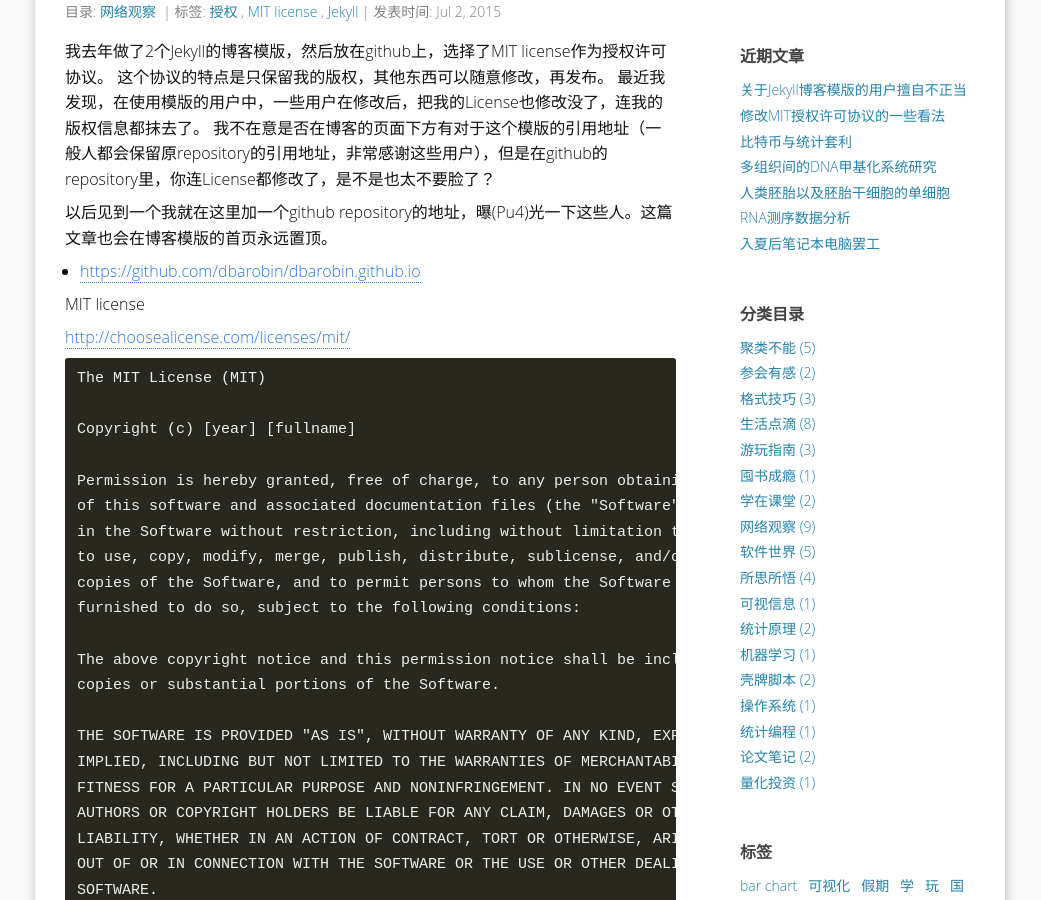
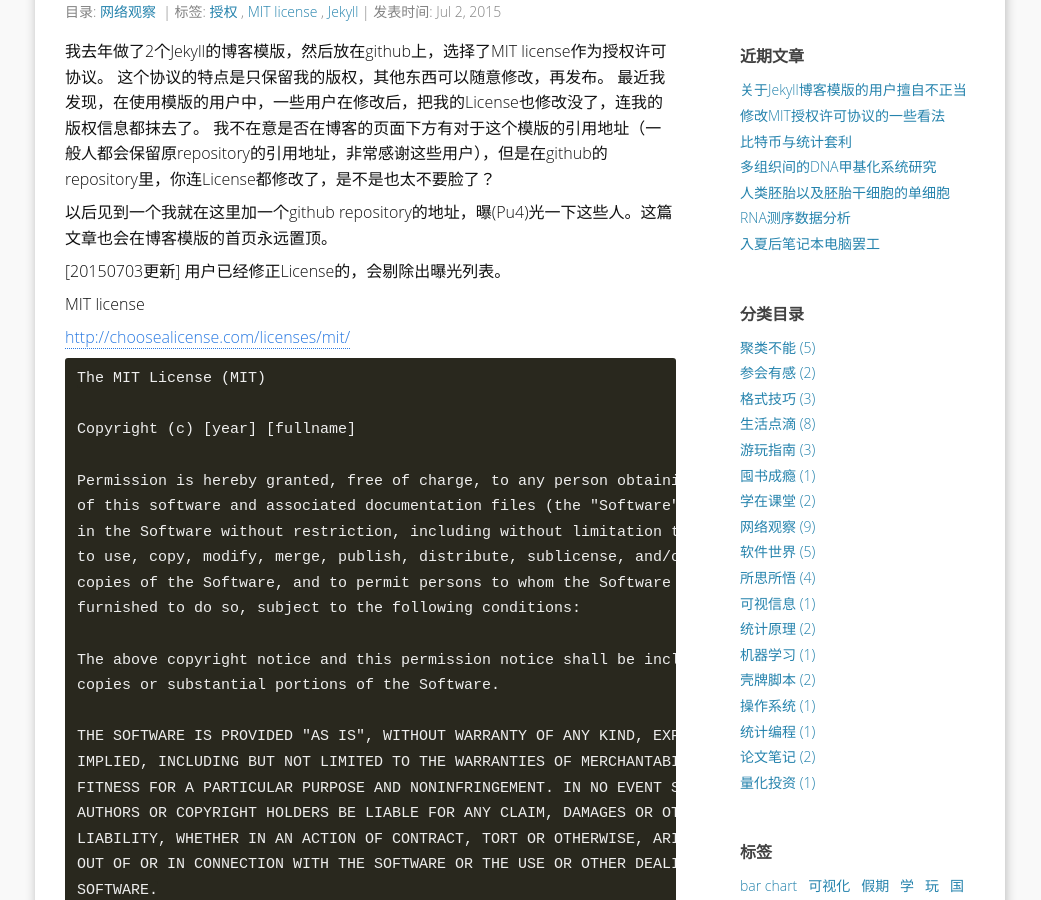
Before and after one commit to yulijia/cn, a Jekyll site: the page built from _posts/2015-07-02-MIT-License.md, in a window 1280 px wide and 900 px high, scrolled down 320 px. Shown: the whole window, without its empty margins (120-1161 px from the left). Built offline with Jekyll 4.4.1, drawn with Linux system fonts in a browser that asks for light colours; some web fonts are replaced; comment, search, counter and statistics services are not loaded.

Commit message:
modify article

```diff
--- a/_posts/2015-07-02-MIT-License.md
+++ b/_posts/2015-07-02-MIT-License.md
@@ -17,8 +17,7 @@ tags:
 
 以后见到一个我就在这里加一个github repository的地址，曝(Pu4)光一下这些人。这篇文章也会在博客模版的首页永远置顶。
 
-- [https://github.com/dbarobin/dbarobin.github.io](https://github.com/dbarobin/dbarobin.github.io)
-
+[20150703更新] 用户已经修正License的，会剔除出曝光列表。
 
 MIT license
 
```
